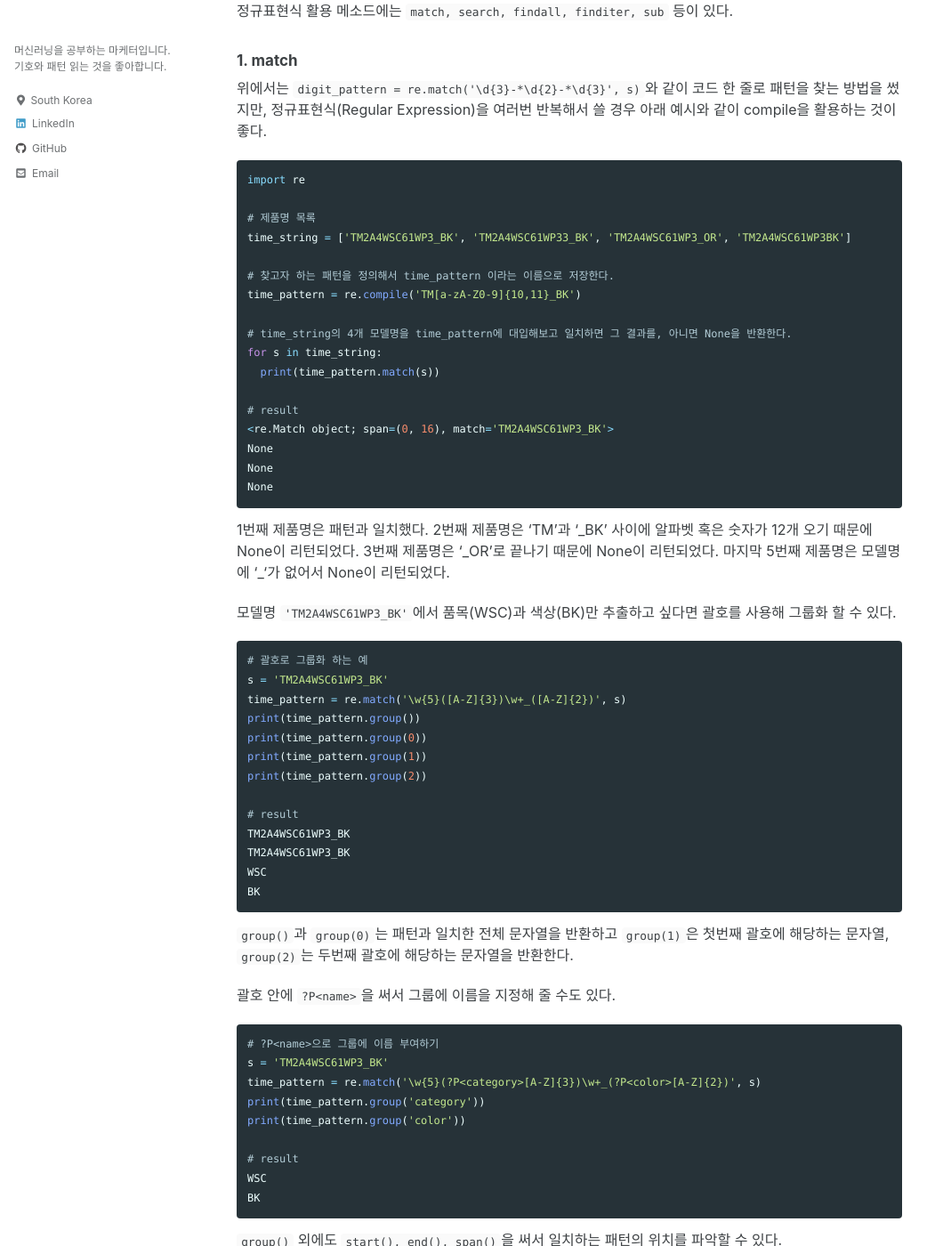
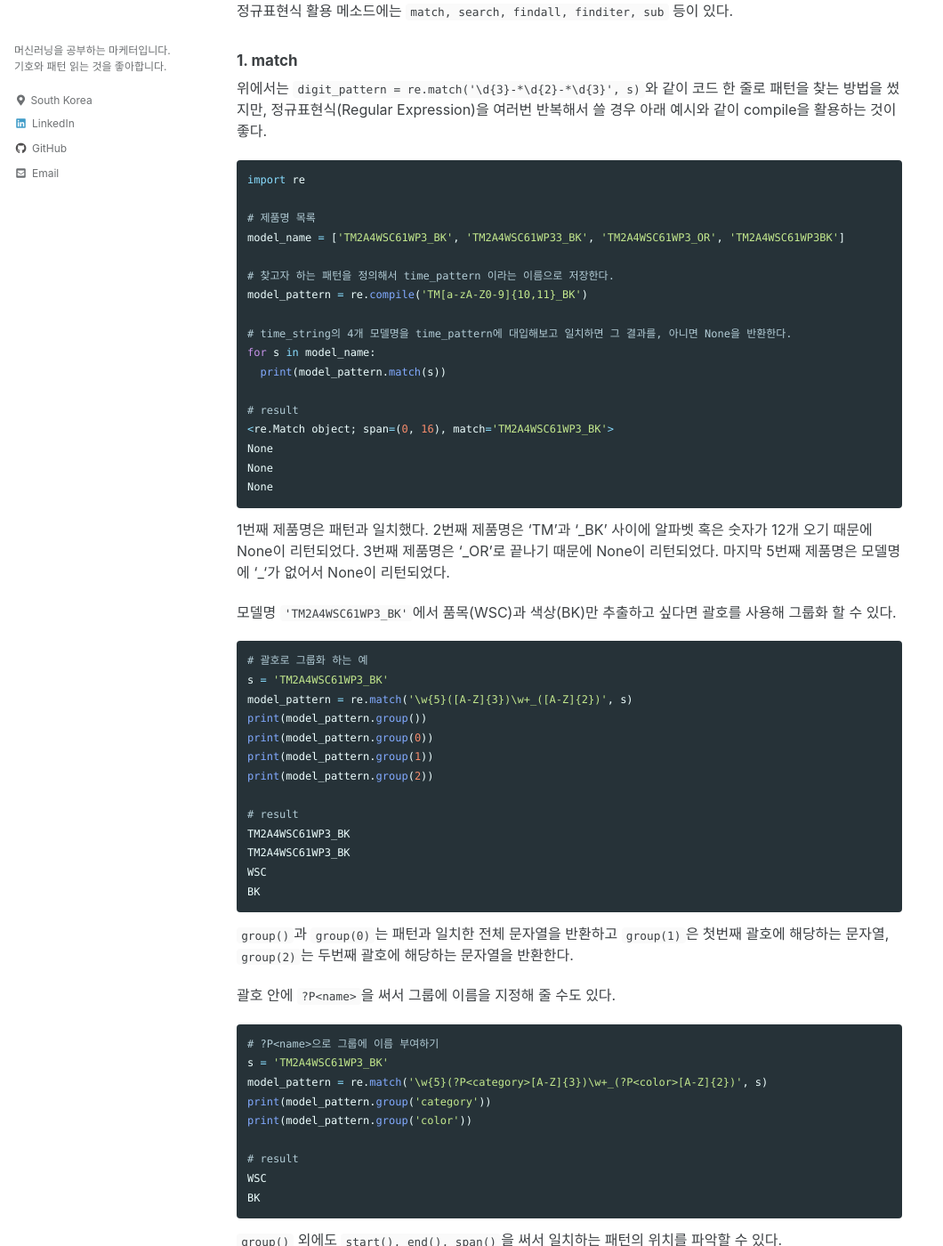
Before and after one commit to amoryoungakim/amoryoungakim.github.io, a Jekyll site: the page built from _posts/2020-09-19-regular-expression.md, in a window 1280 px wide and 1400 px high, scrolled down 3208 px. Shown: the whole window at 89% size, without its empty margins (0-1060 px from the left). Built offline with Jekyll 4.4.1, drawn with Linux system fonts in a browser that asks for light colours; cached includes are drawn as plain includes; some of the changed text lies outside the part shown.

Commit message:
Update 2020-09-19-regular-expression.md

````diff
--- a/_posts/2020-09-19-regular-expression.md
+++ b/_posts/2020-09-19-regular-expression.md
@@ -134,14 +134,14 @@ print(example_pattern)
 import re
 
 # 제품명 목록
-time_string = ['TM2A4WSC61WP3_BK', 'TM2A4WSC61WP33_BK', 'TM2A4WSC61WP3_OR', 'TM2A4WSC61WP3BK']
+model_name = ['TM2A4WSC61WP3_BK', 'TM2A4WSC61WP33_BK', 'TM2A4WSC61WP3_OR', 'TM2A4WSC61WP3BK']
 
 # 찾고자 하는 패턴을 정의해서 time_pattern 이라는 이름으로 저장한다.
-time_pattern = re.compile('TM[a-zA-Z0-9]{10,11}_BK')
+model_pattern = re.compile('TM[a-zA-Z0-9]{10,11}_BK')
 
 # time_string의 4개 모델명을 time_pattern에 대입해보고 일치하면 그 결과를, 아니면 None을 반환한다.
-for s in time_string:
-  print(time_pattern.match(s))
+for s in model_name:
+  print(model_pattern.match(s))
 
 # result
 <re.Match object; span=(0, 16), match='TM2A4WSC61WP3_BK'>
@@ -157,11 +157,11 @@ None
 ```python
 # 괄호로 그룹화 하는 예
 s = 'TM2A4WSC61WP3_BK'
-time_pattern = re.match('\w{5}([A-Z]{3})\w+_([A-Z]{2})', s)
-print(time_pattern.group())
-print(time_pattern.group(0))
-print(time_pattern.group(1))
-print(time_pattern.group(2))
+model_pattern = re.match('\w{5}([A-Z]{3})\w+_([A-Z]{2})', s)
+print(model_pattern.group())
+print(model_pattern.group(0))
+print(model_pattern.group(1))
+print(model_pattern.group(2))
 
 # result
 TM2A4WSC61WP3_BK
@@ -177,9 +177,9 @@ BK
 ```python
 # ?P<name>으로 그룹에 이름 부여하기
 s = 'TM2A4WSC61WP3_BK'
-time_pattern = re.match('\w{5}(?P<category>[A-Z]{3})\w+_(?P<color>[A-Z]{2})', s)
-print(time_pattern.group('category'))
-print(time_pattern.group('color'))
+model_pattern = re.match('\w{5}(?P<category>[A-Z]{3})\w+_(?P<color>[A-Z]{2})', s)
+print(model_pattern.group('category'))
+print(model_pattern.group('color'))
 
 # result
 WSC
@@ -190,12 +190,12 @@ BK
 
 ```python
 s = 'TM2A4WSC61WP3_BK'
-time_pattern = re.match('\w{5}(?P<category>[A-Z]{3})\w+_(?P<color>[A-Z]{2})', s)
+model_pattern = re.match('\w{5}(?P<category>[A-Z]{3})\w+_(?P<color>[A-Z]{2})', s)
 
 # 첫번째 패턴 WSC에 해당하는 start, end, span 위치 찾기
-print(time_pattern.start(1))
-print(time_pattern.end(1))
-print(time_pattern.span(1))
+print(model_pattern.start(1))
+print(model_pattern.end(1))
+print(model_pattern.span(1))
 
 # result
 5
````
